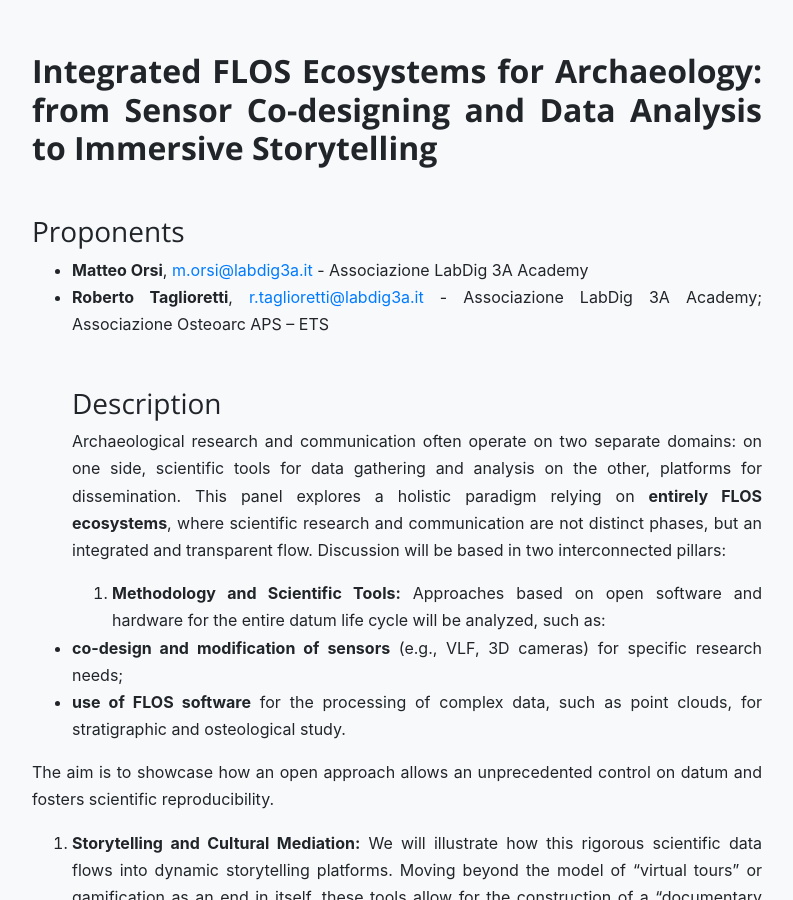
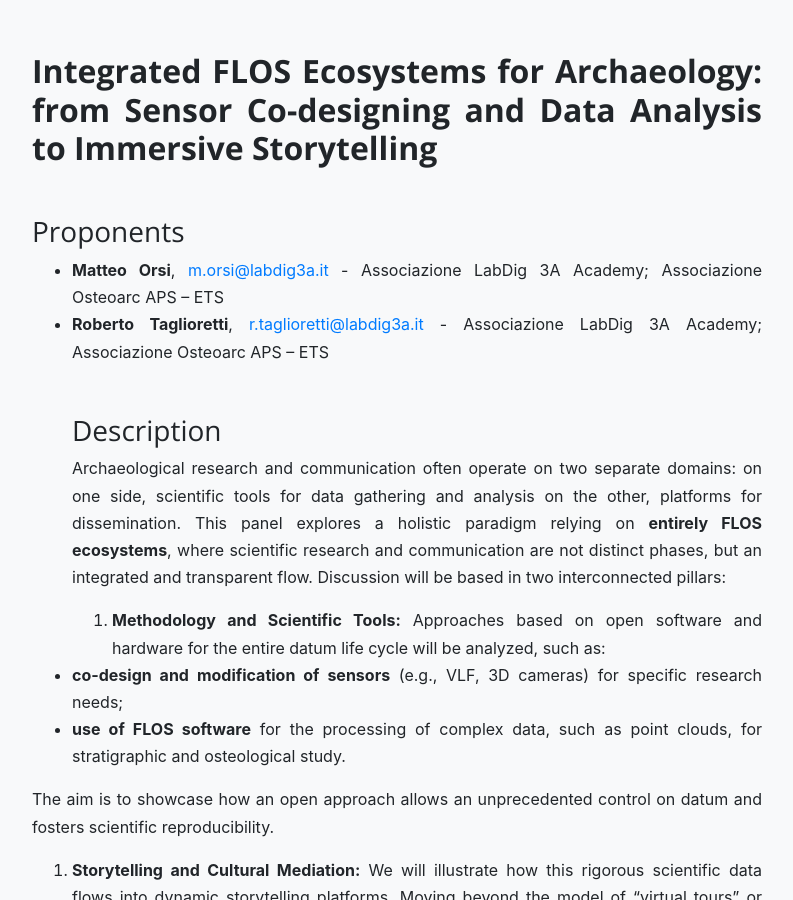
Before and after one commit to archeofoss/archeofoss, a Jekyll site: the page built from 2025/call-for-papers.md, in a window 1280 px wide and 900 px high, scrolled down 3608 px. Shown: the whole window, without its empty margins (243-1036 px from the left). Built offline with Jekyll 4.4.1, drawn with Linux system fonts in a browser that asks for light colours; nearby versions of some CDN libraries.

Commit message:
call for papers updated

```diff
--- a/2025/call-for-papers.md
+++ b/2025/call-for-papers.md
@@ -80,7 +80,7 @@ We are inviting papers about, issues, advantages and disadvantages, state of art
 
 ## Integrated FLOS Ecosystems for Archaeology: from Sensor Co-designing and Data Analysis to Immersive Storytelling
 ### Proponents
-  - **Matteo Orsi**, [m.orsi@labdig3a.it](m.orsi@labdig3a.it) - Associazione LabDig 3A Academy
+  - **Matteo Orsi**, [m.orsi@labdig3a.it](m.orsi@labdig3a.it) - Associazione LabDig 3A Academy; Associazione Osteoarc APS – ETS
   - **Roberto Taglioretti**, [r.taglioretti@labdig3a.it](r.taglioretti@labdig3a.it) - Associazione LabDig 3A Academy; Associazione Osteoarc APS – ETS
 ### Description
 Archaeological research and communication often operate on two separate domains: on one side, scientific tools for data gathering and analysis on the other, platforms for dissemination. This panel explores a holistic paradigm relying on **entirely FLOS ecosystems**, where scientific research and communication are not distinct phases, but an integrated and transparent flow. Discussion will be based in two interconnected pillars:
```
